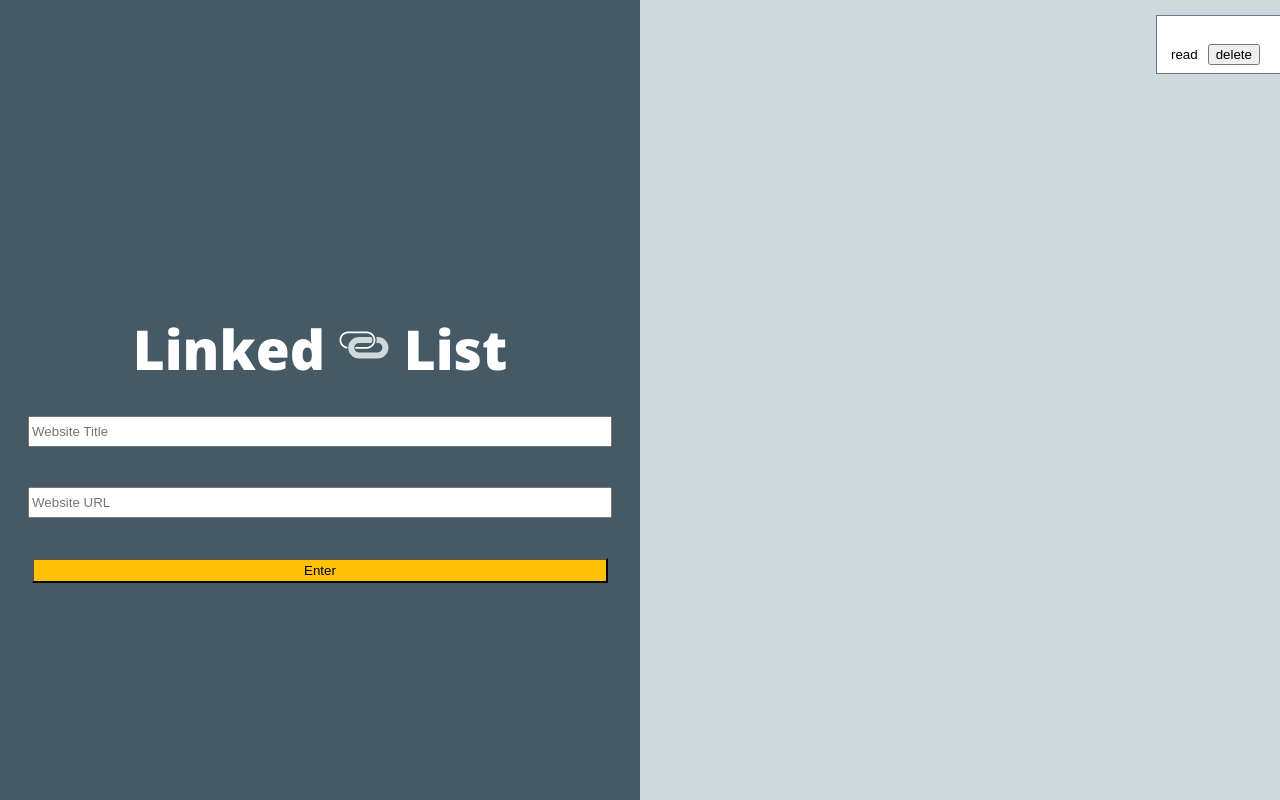
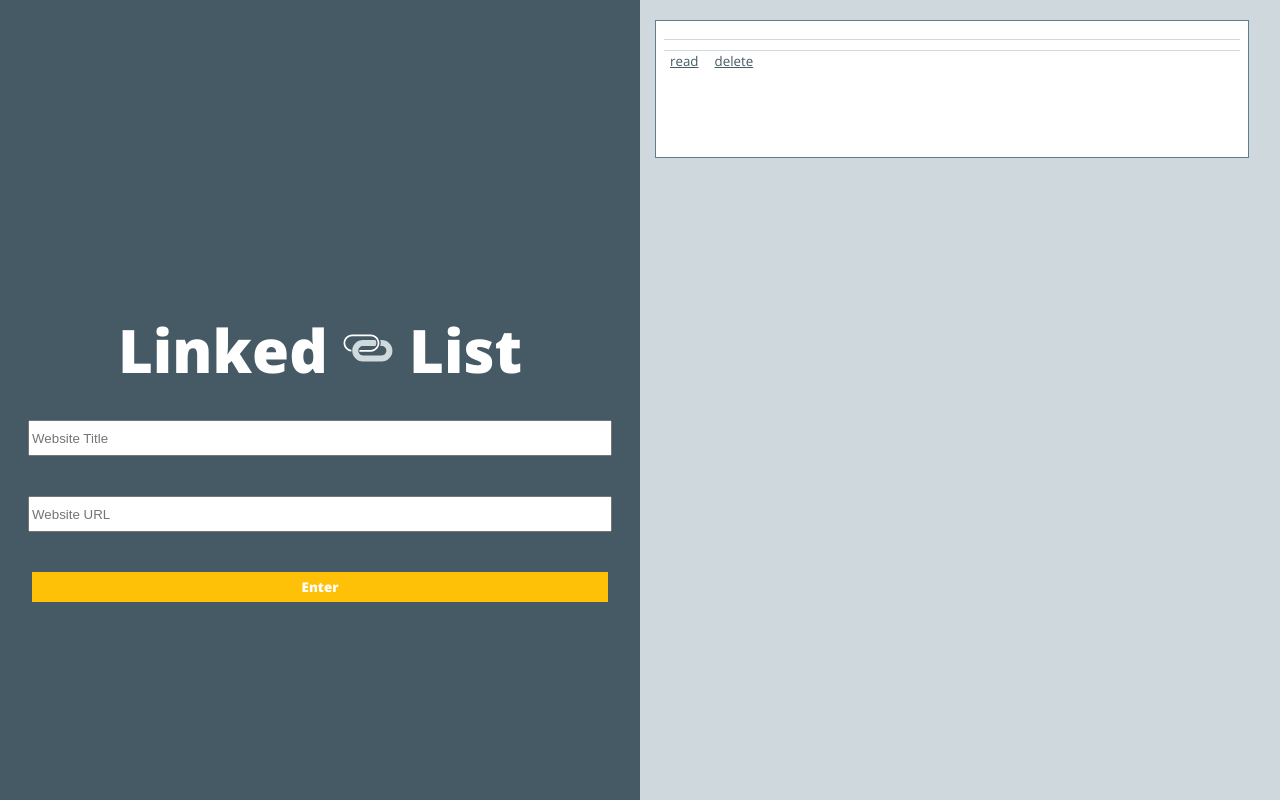
Before and after one commit to bekahlundy/linked_list, a plain HTML site: page index.html in a window 1280 px wide. Both pictures are taken after a click on the button "Enter". Drawn offline with nearby package versions, Linux system fonts and the light colour scheme.

Commit message:
add more css functionality. fx scroll and static page

```diff
--- a/styles.css
+++ b/styles.css
@@ -8,39 +8,32 @@ img {
 
 .left {
   background-color: #455a64;
-  float:left;
   width: 50vw;
   height: 100vh;
   position: fixed;
   text-align: center;
+
 }
 .right {
   background-color: #cfd8dc;
   overflow: auto;
-  float: right;
-  /*position: absolute;*/
-  right: 50px;
+  position: absolute;
+  width:50vw;
+  right: 0;
 
 }
 h1 {
   font-family: 'Open Sans', sans-serif;
   color: white;
-  font-size: 55px;
+  font-size: 60px;
   font-weight: bold;
   margin-top: 50%;
   margin-bottom: 40px;
+
 }
-.title {
+.title, .url{
   width: 90%;
-  height: 25px;
-  display: block;
-  margin: auto;
-  outline: none;
-}
-
-.url {
-  width: 90%;
-  height: 25px;
+  height: 30px;
   display: block;
   margin: 40px auto;
   outline: none;
@@ -48,11 +41,15 @@ h1 {
 
 .enter {
   width: 90%;
-  height: 25px;
+  height: 30px;
   display: block;
   background-color: #ffc107;
   margin: auto;
   outline: none;
+  font-family: 'Open Sans', sans-serif;
+  font-weight: bold;
+  color: white;
+  border: none;
 }
 
 .enter:hover {
@@ -65,8 +62,7 @@ font-family: 'Open Sans', sans-serif;
 font-size: 20px;
 padding-top:5px;
 padding-bottom: 5px;
-
-
+border-bottom: 1px solid #cfd8dc;
 }
 
 .url-result {
@@ -75,19 +71,40 @@ font-family: 'Open Sans', sans-serif;
 font-size: 16px;
 padding-top:5px;
 padding-bottom: 5px;
+border-bottom: 1px solid #cfd8dc;
+}
+
+.url-result:hover {
+  font-family: 'Open Sans', sans-serif;
+  font-weight: bold;
+  border-bottom: 1px solid #ffc107;
 }
 
 .box {
   background-color: #ffffff;
   border: 1px solid #607d8b;
-  margin: 15px 11px;
+  margin: 20px 15px;
   padding:8px;
   width: 90%;
+  height: 120px;
 }
 
-.read {
+.read, .delete {
   outline: none;
   border: none;
   background-color: #ffffff;
+  font-family: 'Open Sans', sans-serif;
+  color: #455a64;
+  /*border-bottom: 1px solid #455a64;*/
+  text-decoration: underline #455a64;
 
 }
+.delete {
+
+}
+
+.read:hover, .delete:hover {
+  font-family: 'Open Sans', sans-serif;
+  font-weight: bold;
+  border-bottom: 1px solid #ffc107;
+}
```
